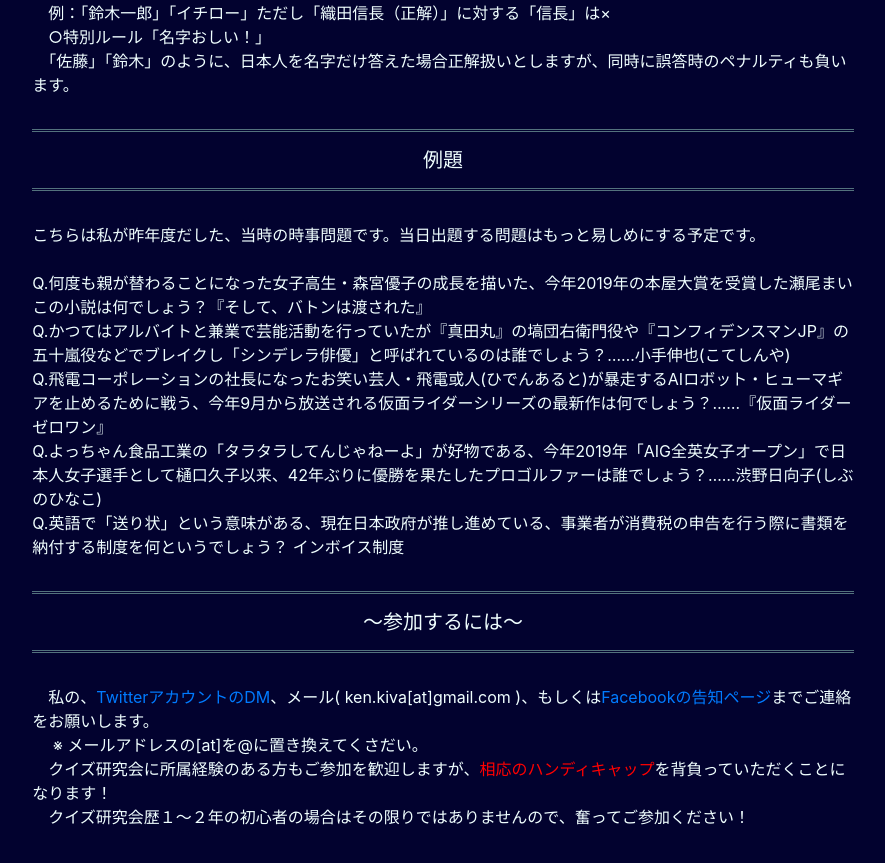
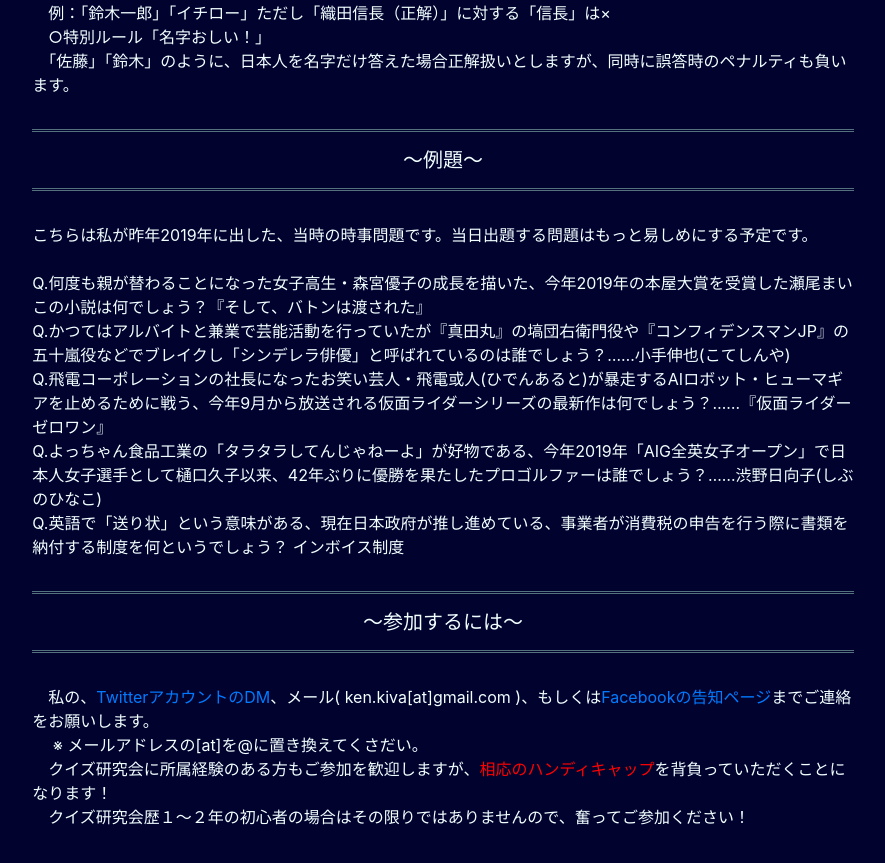
Before and after one commit to YSL0618/kufc20201224, a plain HTML site: page index.html in a window 1280 px wide. Shown: the part 2080-2943 px from the top of the page, without its empty margins (197-1082 px from the left). Drawn offline with nearby package versions, Linux system fonts and the light colour scheme.

Commit message:
例題修正

```diff
--- a/index.html
+++ b/index.html
@@ -111,8 +111,8 @@
     　例：「鈴木一郎」「イチロー」ただし「織田信長（正解）」に対する「信長」は×<br>
     　○特別ルール「名字おしい！」<br>
     　「佐藤」「鈴木」のように、日本人を名字だけ答えた場合正解扱いとしますが、同時に誤答時のペナルティも負います。 <br>
-  <h2>例題</h2>
-  <div>こちらは私が昨年度だした、当時の時事問題です。当日出題する問題はもっと易しめにする予定です。</div><br>
+  <h2>〜例題〜</h2>
+  <div>こちらは私が昨年2019年に出した、当時の時事問題です。当日出題する問題はもっと易しめにする予定です。</div><br>
   <div>Q.何度も親が替わることになった女子高生・森宮優子の成長を描いた、今年2019年の本屋大賞を受賞した瀬尾まいこの小説は何でしょう？『そして、バトンは渡された』
   <div>Q.かつてはアルバイトと兼業で芸能活動を行っていたが『真田丸』の塙団右衛門役や『コンフィデンスマンJP』の五十嵐役などでブレイクし「シンデレラ俳優」と呼ばれているのは誰でしょう？……小手伸也(こてしんや)</div>
   <div>Q.飛電コーポレーションの社長になったお笑い芸人・飛電或人(ひでんあると)が暴走するAIロボット・ヒューマギアを止めるために戦う、今年9月から放送される仮面ライダーシリーズの最新作は何でしょう？……『仮面ライダーゼロワン』</div>
```
